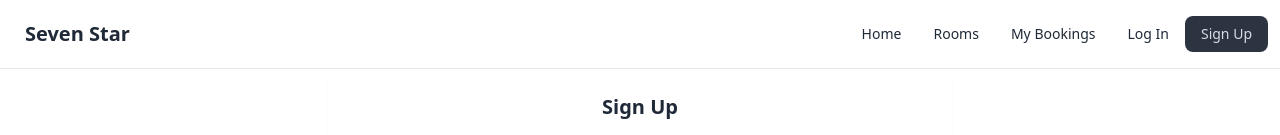
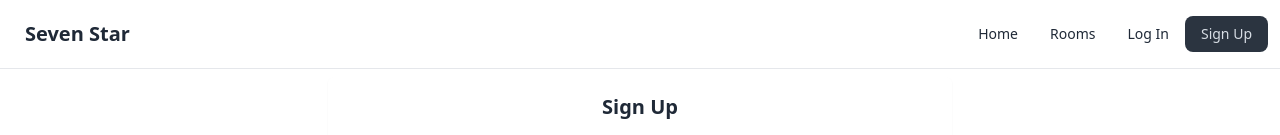
Before and after one commit to takbirgazi/assignment_11_client_side, a React (Vite) app: page /register in a window 1280 px wide. Shown: the top 135 px of the page. Built offline with nearby package versions, Linux system fonts and the light colour scheme; no server answers.

Commit message:
Add in mybooking page in privet rout

```diff
--- a/src/pages/NavBar/NavBar.jsx
+++ b/src/pages/NavBar/NavBar.jsx
@@ -20,11 +20,11 @@ const NavBar = () => {
     const navList = <>
                         <li><NavLink to="/">Home</NavLink></li>
                         <li><NavLink to="/rooms">Rooms</NavLink></li>
-                        <li><NavLink to="/bookings">My Bookings</NavLink></li>
                         {
                             user ?
                             <>
-                               <li><button onClick={logOutHndler}>Log Out</button></li>
+                              <li><NavLink to="/bookings">My Bookings</NavLink></li>
+                              <li><button onClick={logOutHndler}>Log Out</button></li>
                             </>
                             :
                             <>
--- a/src/routers/Routers.jsx
+++ b/src/routers/Routers.jsx
@@ -35,7 +35,7 @@ const router = createBrowserRouter([
         },
         {
           path: "/bookings",
-          element: <MyBookings></MyBookings>
+          element: <PrivetRoute><MyBookings></MyBookings></PrivetRoute>
         },
         {
             path:'/rooms/:id',
```
